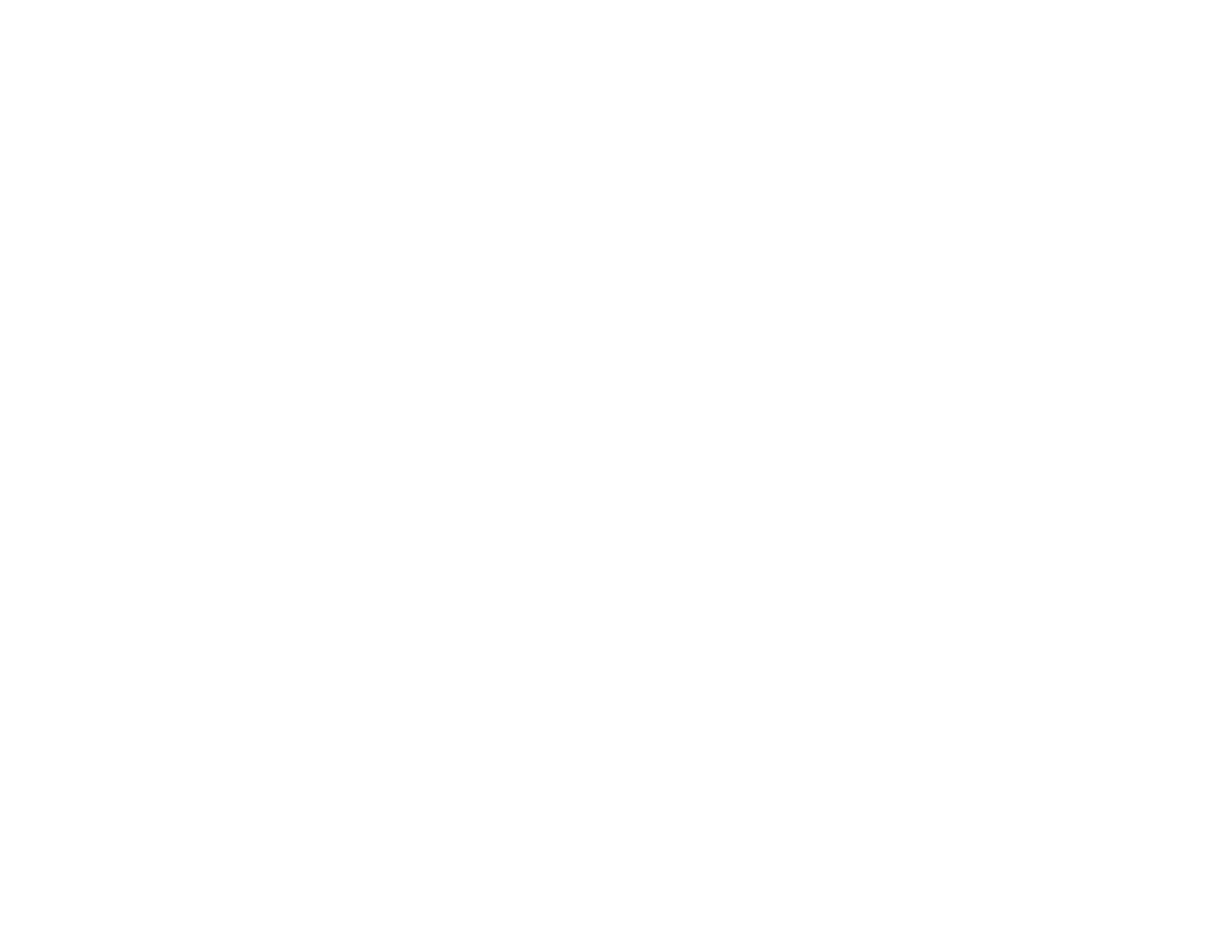
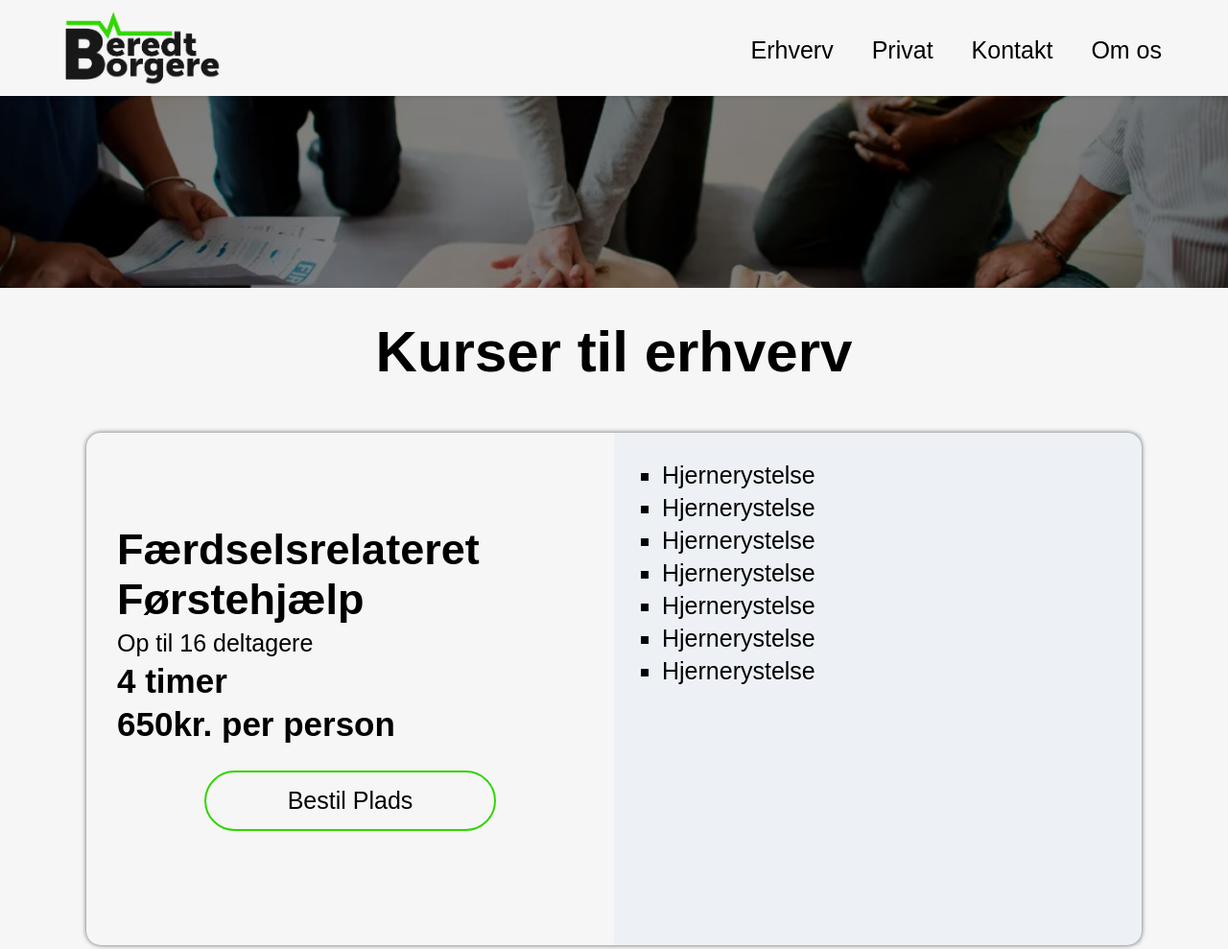
Before and after one commit to First-aid-website/Exam-project-spring-2024, a plain HTML site: page public/html/business.html in a window 1280 px wide. Shown: the top 989 px of the page at 96% size. Before the commit the page ends 800 px from the top, so only its background shows below. Drawn offline with Linux system fonts and the light colour scheme.

Commit message:
Cooked up a cohesive design for course pages
- Made a design that works on both the private and company course page
- Used some dummy-data to apply styling to each course. (We must ensure we use the same class names and html structure when selecting items to showcase from the database)

```diff
--- a/public/html/business.html
+++ b/public/html/business.html
@@ -0,0 +1,121 @@
+<!DOCTYPE html>
+<html lang="da-dk">
+<head>
+    <meta charset="UTF-8">
+    <meta http-equiv="X-UA-Compatible" content="IE=edge">
+    <meta name="viewport" content="width=device-width, initial-scale=1.0">
+
+    <title>Beredt Borgere | Private Kurser</title>
+    <meta name="title" content="Beredt Borgere | Førstehjælpskurser til Private Borgere og Ervherv">
+    <meta name="description" content="Beredt Borgere - Få livsreddende førstehjælpskurser til private borgere og erhverv. Bliv klar til at redde liv når uheld opstår med vores skræddersyede træning.">
+
+    <meta property="og:type" content="website">
+    <meta property="og:url" content="http://tjuulm.dk">
+    <meta property="og:title" content="Beredt Borgere | Førstehjælpskurser til Private Borgere og Ervherv">
+    <meta property="og:description" content="Beredt Borgere - Få livsreddende førstehjælpskurser til private borgere og erhverv. Bliv klar til at redde liv når uheld opstår med vores skræddersyede træning.">
+    <meta property="og:image" content= "/public/media/beredtLogo_Dark">
+
+    <link rel="stylesheet" href="https://use.fontawesome.com/releases/v6.1.1/css/all.css">
+    <link rel="stylesheet" href="/public/styles/styles.css">
+    <link rel="stylesheet" href="/public/styles/animation.css">
+    <link rel="icon" href="/public/media/favIcon_Light.webp" type="image/webp">
+    <script src="/public/scripts/index.js" defer></script>
+    <script src="/public/scripts/mobileMenu.js" defer></script>
+</head>
+<body>
+    <header>
+        <a href="/public/index.html" class="responsiveLogo">
+            <picture>
+            <source
+            srcset="/public/media/beredtLogo_Dark.webp"
+            width="167"
+            height="78"
+            media="(min-width: 725px)">
+            <img src="/public/media/beredtLogo_Dark.webp" alt="Logo for Beredt Borger" title="Til forsiden for Beredt Borgere.dk" width="91" height="44">
+            </picture>
+        </a>
+        <i class="fas fa-bars" id="mobileMenuBtn"></i>
+        <nav id="mainMenu" class="mainNavigation hidden">
+            <ul class="navigationList">
+                <li><a href="/public/html/business.html">Erhverv</a></li>
+                <li><a href="/public/html/private.html">Privat</a></li>
+                <li><a href="/public/html/contact.html">Kontakt</a></li>
+                <li><a href="/public/html/about.html">Om os</a></li>
+            </ul>
+        </nav>
+    </header>
+    <main>
+        <div class="heroImage" id="privateHeroImage"></div>
+        <section id="companyCourses" class="sectionWrapper">
+            <h1>Kurser til erhverv</h1>
+            <ul class="allCourseList">
+                <!-- Elementer udfyldes gennem databasen -->
+                <li class="courseWrapper">
+                    <div class="courseDetails">
+                        <h2 class="courseTitle">Færdselsrelateret Førstehjælp</h2>
+                        <p class="courseParticipants">Op til 16 deltagere</p>
+                        <h3 class="courseDuration">4 timer</h3>
+                        <h3 class="coursePrice">650kr. per person</h3>
+                        <a href="#" class="bookBtn readMore">Bestil Plads</a>
+                    </div>
+                    <ul class="courseTeachings">
+                        <li>Hjernerystelse</li>
+                        <li>Hjernerystelse</li>
+                        <li>Hjernerystelse</li>
+                        <li>Hjernerystelse</li>
+                        <li>Hjernerystelse</li>
+                        <li>Hjernerystelse</li>
+                        <li>Hjernerystelse</li>
+                    </ul>
+                </li>
+                <li class="courseWrapper">
+                    <div class="courseDetails">
+                        <h2 class="courseTitle">Færdselsrelateret Førstehjælp</h2>
+                        <p class="courseParticipants">Op til 16 deltagere</p>
+                        <h3 class="courseDuration">4 timer</h3>
+                        <h3 class="coursePrice">650kr. per person</h3>
+                        <a href="#" class="bookBtn readMore">Bestil Plads</a>
+                    </div>
+                    <ul class="courseTeachings">
+                        <li>Hjernerystelse</li>
+                        <li>Hjernerystelse</li>
+                        <li>Hjernerystelse</li>
+                        <li>Hjernerystelse</li>
+                        <li>Hjernerystelse</li>
+                        <li>Hjernerystelse</li>
+                        <li>Hjernerystelse</li>
+                    </ul>
+                </li>
+                <li class="courseWrapper">
+                    <div class="courseDetails">
+                        <h2 class="courseTitle">Færdselsrelateret Førstehjælp</h2>
+                        <p class="courseParticipants">Op til 16 deltagere</p>
+                        <h3 class="courseDuration">4 timer</h3>
+                        <h3 class="coursePrice">650kr. per person</h3>
+                        <a href="#" class="bookBtn readMore">Bestil Plads</a>
+                    </div>
+                    <ul class="courseTeachings">
+                        <li>Hjernerystelse</li>
+                        <li>Hjernerystelse</li>
+                        <li>Hjernerystelse</li>
+                        <li>Hjernerystelse</li>
+                        <li>Hjernerystelse</li>
+                        <li>Hjernerystelse</li>
+                        <li>Hjernerystelse</li>
+                    </ul>
+                </li>
+            </ul>
+        </section>
+    </main>
+    <footer class="footerAligned">
+        <img src="/public/media/favIcon_Dark.webp" alt="Logo for Beredt Borger" class="companyLogo" width="50" height="50">
+        <ul class="footerSection" id="kontakt">
+            <li><i class="fas fa-map-marker-alt"></i> [Adresse]</li>
+            <li><a href="mailto:"><i class="far fa-envelope"></i> Email:[email@email.com]</a></li>
+            <li><a href="tel:"><i class="fas fa-phone"></i> Mobil: +45 41816360</a></li>
+            <li><i class="far fa-clock"></i> Tider: Man-Fre 09:00 - 17:00</li>
+            <li>CVR: [CVR]</li>
+        </ul>
+    </footer>
+</body>
+</html>
--- a/public/styles/styles.css
+++ b/public/styles/styles.css
@@ -54,6 +54,9 @@ body {
         --CTA-color-alt: #79d35d;
         --outline-color: rgba(255, 255, 255, 0.3);
         --delete-color: rgb(244, 61, 61);
+        --header-height-mobile: 60px;
+        --header-height-tablet: 80px;
+        --header-height-laptop: 100px;
 }
 
 header {
@@ -64,7 +67,7 @@ header {
     justify-content: space-between;
     align-items: center;
     width: 100dvw;
-    height: 60px;
+    height: var(--header-height-mobile);
     background-color: var(--bg-color);
     box-shadow: 0 0 5px rgba(0, 0, 0, 0.2);
     padding: 10px 1em;
@@ -76,7 +79,7 @@ header i {
 .mainNavigation {
     width: 100dvw;
     position: absolute;
-    top: 60px;
+    top: var(--header-height-mobile);
     left: 0;
     font-size: 20px;
     background-color: var(--bg-color-alt);
@@ -145,7 +148,7 @@ h1 {
     width: 90%;
     max-width: 400px;
     font-size: 18px;
-    margin: 1em 0;
+    margin-block: 1em;
     text-align: center;
 }
 #arrowDown {
@@ -165,15 +168,14 @@ h1 {
 }
 
 .heroImage {
-    position: relative;
     width: 100dvw;
-    height: 38dvh;
+    height: 25dvh;
+    min-height: 175px;
     background-image: url('../media/bck_cpr.webp');
     background-size: cover;
     background-position: center;
-    filter:brightness(0.9);
-    margin: 65px 0 0 0;
-    z-index: -1;
+    filter:brightness(0.5);
+    margin-block: var(--header-height-mobile) 0;
 }
 .ctaBtn {
     background-color: var(--CTA-color);
@@ -181,7 +183,7 @@ h1 {
     border-radius: 50px;
     padding: .6em 1em;
     transition: 250ms ease-in-out;
-    margin: 2em 0;
+    margin-block: 2em;
 }
 .ctaBtn:hover, .ctaBtn:focus {
     outline: 3px solid var(--CTA-color);
@@ -276,6 +278,50 @@ h1 {
     padding: .4em 2em;
 }
 
+.allCourseList {
+    width: 100%;
+    max-width: 600px;
+    display: flex;
+    flex-direction: column;
+    gap: 2em;
+    margin-block: 2em 0;
+}
+.courseWrapper {
+    display: flex;
+    flex-direction: column;
+    border-radius: 15px;
+    box-shadow: 0 0 5px rgba(0, 0, 0, 0.6);
+}
+.courseDetails, .courseTeachings {
+    min-height: 250px;
+}
+.courseDetails {
+    display: flex;
+    flex-direction: column;
+    justify-content: center;
+    align-items: center;
+    gap: 5px;
+    text-align: center;
+    padding: 1em 2em;
+}
+    .courseTitle {
+        width: min-content;
+        font-size: 28px;
+    }
+    .bookBtn {
+        max-width: 200px;
+        margin-block: 1em !important;
+    }
+.courseTeachings {
+    background-color: var(--bg-color-alt);
+    padding: 1em 2em;
+    z-index: -1;
+}
+.courseTeachings li {
+    list-style-type: square;
+    margin-block: 5px;
+}
+
 footer {
     display: flex;
     justify-content: space-evenly;
@@ -307,18 +353,18 @@ footer {
 /* --------------------- iPad Version -----------------------*/
 @media screen and (width >= 725px) {
     header {
-        height: 90px;
+        height: var(--header-height-tablet);
         padding: 10px 2em 2px 2em;
     }
     header i {
         font-size: 50px;
     }
     .mainNavigation {
-        top: 92px;
+        top: var(--header-height-tablet);
         font-size: 30px;
     }
     .mainSection {
-        padding: 90px 1.5em 0 1.5em;
+        padding: var(--header-height-tablet) 1.5em 0 1.5em;
     }
     .mainSection > p {
         font-size: 20px;
@@ -330,6 +376,9 @@ footer {
         width: 80px;
         height: 80px;
         font-size: 50px;
+    }
+    .heroImage {
+        margin-block: var(--header-height-tablet) 0;
     }
     .sectionHeading {
         font-size: 50px;
@@ -369,6 +418,38 @@ footer {
         font-size: 50px;
     }
 
+    .allCourseList {
+        max-width: 1100px;
+        gap: 5em;
+    }
+    .courseWrapper {
+        flex-direction: row;
+    }
+    .courseDetails, .courseTeachings {
+        width: 50%;
+    }
+    .courseDetails {
+        align-items: flex-start;
+        text-align: left;
+        padding: 6em 2em;
+    }
+    .bookBtn {
+        max-width: 300px;
+        align-self: center;
+        font-size: 25px;
+        margin-block: 1em !important;
+    }
+    .courseTitle {
+        width: unset;
+        font-size: 35px;
+    }
+    .courseDuration, .coursePrice {
+        font-size: 25px;
+    }
+    .courseTeachings, .courseParticipants {
+        font-size: 20px;
+    }
+
     footer {
         justify-content: center;
         gap: 2em;
@@ -385,7 +466,7 @@ footer {
 /* --------------------- Laptop Version -----------------------*/
 @media screen and (width >= 1200px) {
     header {
-        height: 100px;
+        height: var(--header-height-laptop);
         padding: 10px 4em 2px 4em;
     }
     #mobileMenuBtn {
@@ -419,12 +500,15 @@ footer {
         display: inline-block;
         font-size: 25px;
         transition: 250ms ease-in-out;
-        border-bottom: 2px solid transparent;
+        border-bottom: 4px solid transparent;
         padding: 5px;
     }
     .navigationList li>a:hover, .navigationList li>a:focus {
         outline: none;
-        border-bottom: 2px solid var(--CTA-color-alt);
+        border-bottom: 4px solid var(--CTA-color-alt);
+    }
+    .heroImage {
+        margin-block: var(--header-height-laptop) 0;
     }
     #courseCatalog {
         padding: 7em 1em;
@@ -452,6 +536,16 @@ footer {
         text-align: left;
     }
 
+    .courseTitle {
+        font-size: 45px;
+    }
+    .courseDuration, .coursePrice {
+        font-size: 35px;
+    }
+    .courseTeachings, .courseParticipants {
+        font-size: 25px;
+    }
+
     footer {
         gap: 6em;
     }
```
Also changed, not shown: public/html/about.html (+1 -2 lines), public/html/contact.html (+1 -1 lines), public/html/private.html (+49 -35 lines), public/index.html (+2 -3 lines).
